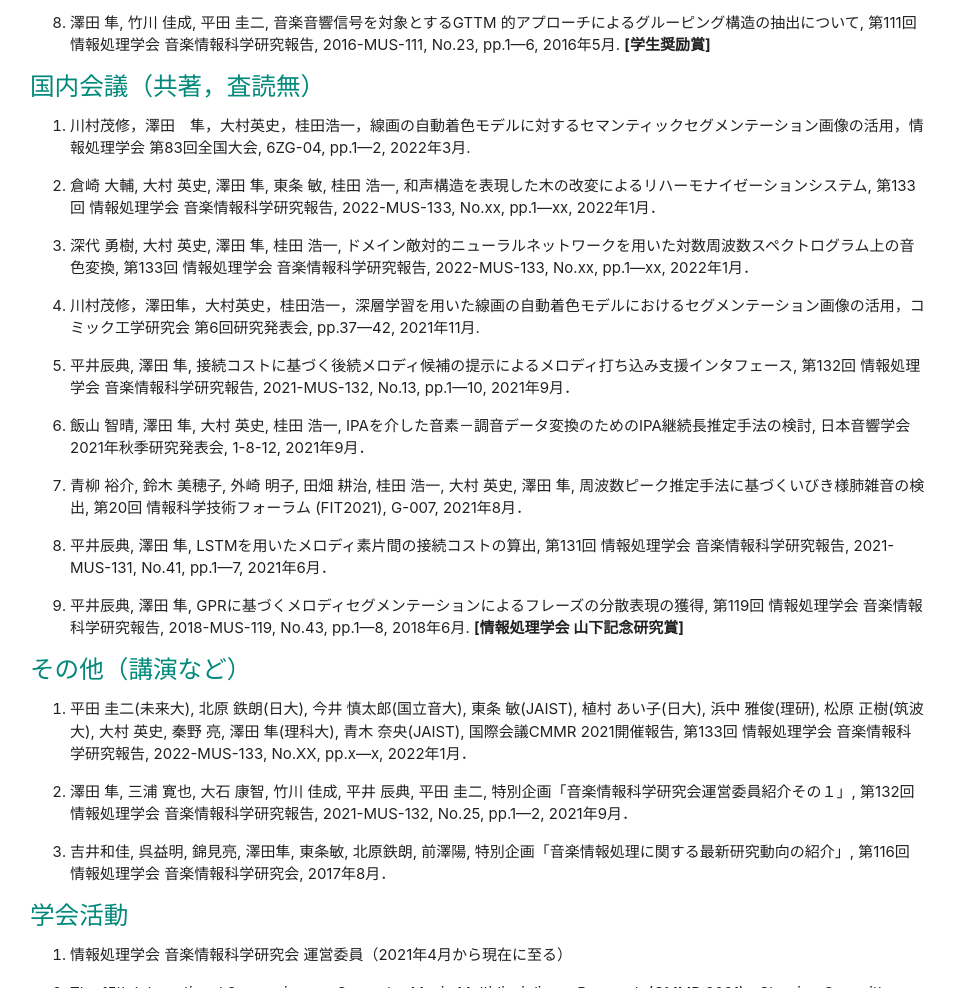
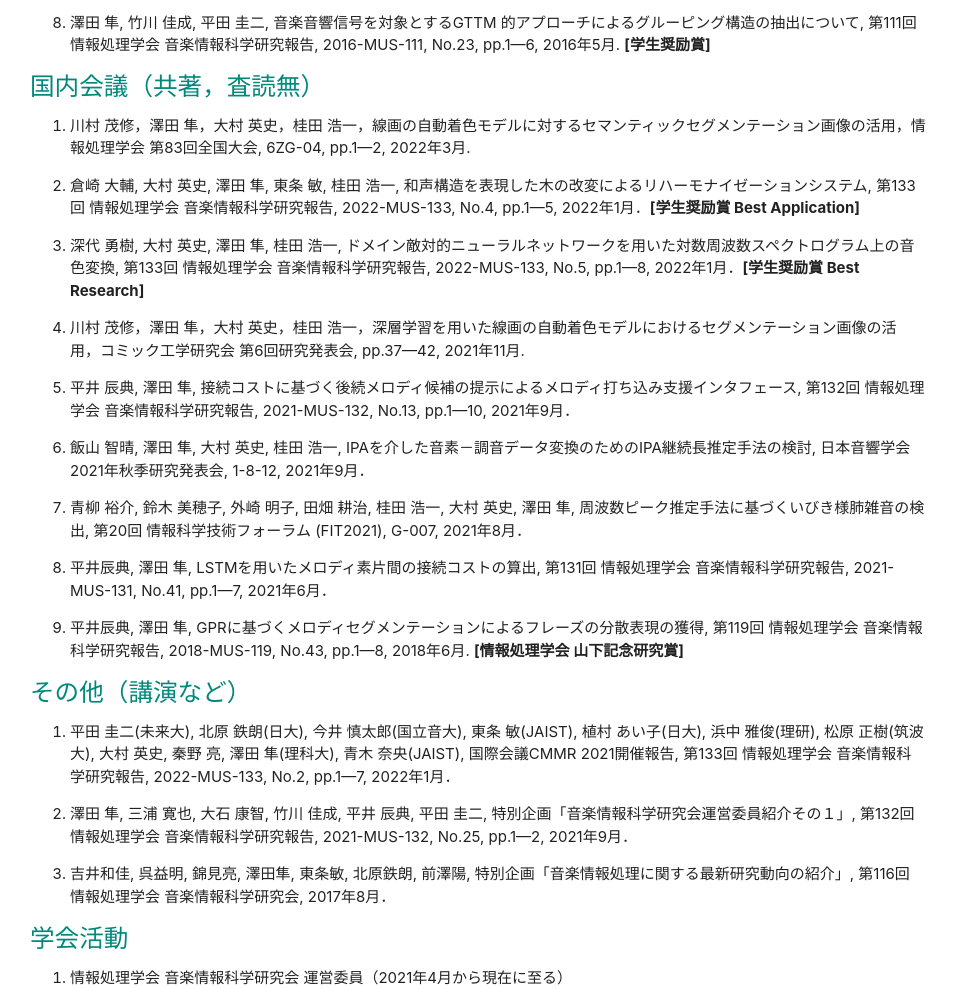
Before and after one commit to ShunSawada/ShunSawada.github.io, a plain HTML site: page index-ja.html in a window 1280 px wide. Shown: the part 2918-3906 px from the top of the page, without its empty margins (162-1118 px from the left). Drawn offline with nearby package versions, Linux system fonts and the light colour scheme.

Commit message:
add publications

```diff
--- a/index-ja.html
+++ b/index-ja.html
@@ -303,27 +303,27 @@
     <ol>
       <li>
         <p>
-          川村茂修，澤田　隼，大村英史，桂田浩一，線画の自動着色モデルに対するセマンティックセグメンテーション画像の活用，情報処理学会 第83回全国大会, 6ZG-04, pp.1—2, 2022年3月.
+          川村 茂修，澤田 隼，大村 英史，桂田 浩一，線画の自動着色モデルに対するセマンティックセグメンテーション画像の活用，情報処理学会 第83回全国大会, 6ZG-04, pp.1—2, 2022年3月.
         </p>
       </li>
       <li>
         <p>
-          倉崎 大輔, 大村 英史, 澤田 隼, 東条 敏, 桂田 浩一, 和声構造を表現した木の改変によるリハーモナイゼーションシステム,  第133回 情報処理学会 音楽情報科学研究報告, 2022-MUS-133, No.xx, pp.1—xx, 2022年1月．
+          倉崎 大輔, 大村 英史, 澤田 隼, 東条 敏, 桂田 浩一, 和声構造を表現した木の改変によるリハーモナイゼーションシステム,  第133回 情報処理学会 音楽情報科学研究報告, 2022-MUS-133, No.4, pp.1—5, 2022年1月．<b>[学生奨励賞 Best Application]</b>
         </p>
       </li>
       <li>
         <p>
-          深代 勇樹, 大村 英史, 澤田 隼, 桂田 浩一, ドメイン敵対的ニューラルネットワークを用いた対数周波数スペクトログラム上の音色変換,  第133回 情報処理学会 音楽情報科学研究報告, 2022-MUS-133, No.xx, pp.1—xx, 2022年1月．
+          深代 勇樹, 大村 英史, 澤田 隼, 桂田 浩一, ドメイン敵対的ニューラルネットワークを用いた対数周波数スペクトログラム上の音色変換,  第133回 情報処理学会 音楽情報科学研究報告, 2022-MUS-133, No.5, pp.1—8, 2022年1月．<b>[学生奨励賞 Best Research]</b>
         </p>
       </li>
       <li>
         <p>
-          川村茂修，澤田隼，大村英史，桂田浩一，深層学習を用いた線画の自動着色モデルにおけるセグメンテーション画像の活用，コミック工学研究会 第6回研究発表会, pp.37—42, 2021年11月.
+          川村 茂修，澤田 隼，大村 英史，桂田 浩一，深層学習を用いた線画の自動着色モデルにおけるセグメンテーション画像の活用，コミック工学研究会 第6回研究発表会, pp.37—42, 2021年11月.
         </p>
       </li>
       <li>
         <p>
-          平井辰典, 澤田 隼, 接続コストに基づく後続メロディ候補の提示によるメロディ打ち込み支援インタフェース, 第132回 情報処理学会 音楽情報科学研究報告, 2021-MUS-132, No.13, pp.1—10, 2021年9月．
+          平井 辰典, 澤田 隼, 接続コストに基づく後続メロディ候補の提示によるメロディ打ち込み支援インタフェース, 第132回 情報処理学会 音楽情報科学研究報告, 2021-MUS-132, No.13, pp.1—10, 2021年9月．
         </p>
       </li>
       <li>
@@ -352,7 +352,8 @@
     <ol>
       <li>
         <p>
-          平田 圭二(未来大), 北原 鉄朗(日大), 今井 慎太郎(国立音大), 東条 敏(JAIST), 植村 あい子(日大), 浜中 雅俊(理研), 松原 正樹(筑波大), 大村 英史, 秦野 亮, 澤田 隼(理科大), 青木 奈央(JAIST), 国際会議CMMR 2021開催報告, 第133回 情報処理学会 音楽情報科学研究報告, 2022-MUS-133, No.XX, pp.x—x, 2022年1月．
+          平田 圭二(未来大), 北原 鉄朗(日大), 今井 慎太郎(国立音大), 東条 敏(JAIST), 植村 あい子(日大), 浜中 雅俊(理研), 松原 正樹(筑波大), 大村 英史, 秦野 亮, 澤田 隼(理科大), 青木 奈央(JAIST), 国際会議CMMR 2021開催報告,
+           第133回 情報処理学会 音楽情報科学研究報告, 2022-MUS-133, No.2, pp.1—7, 2022年1月．
         </p>
       </li>
       <li>
```
